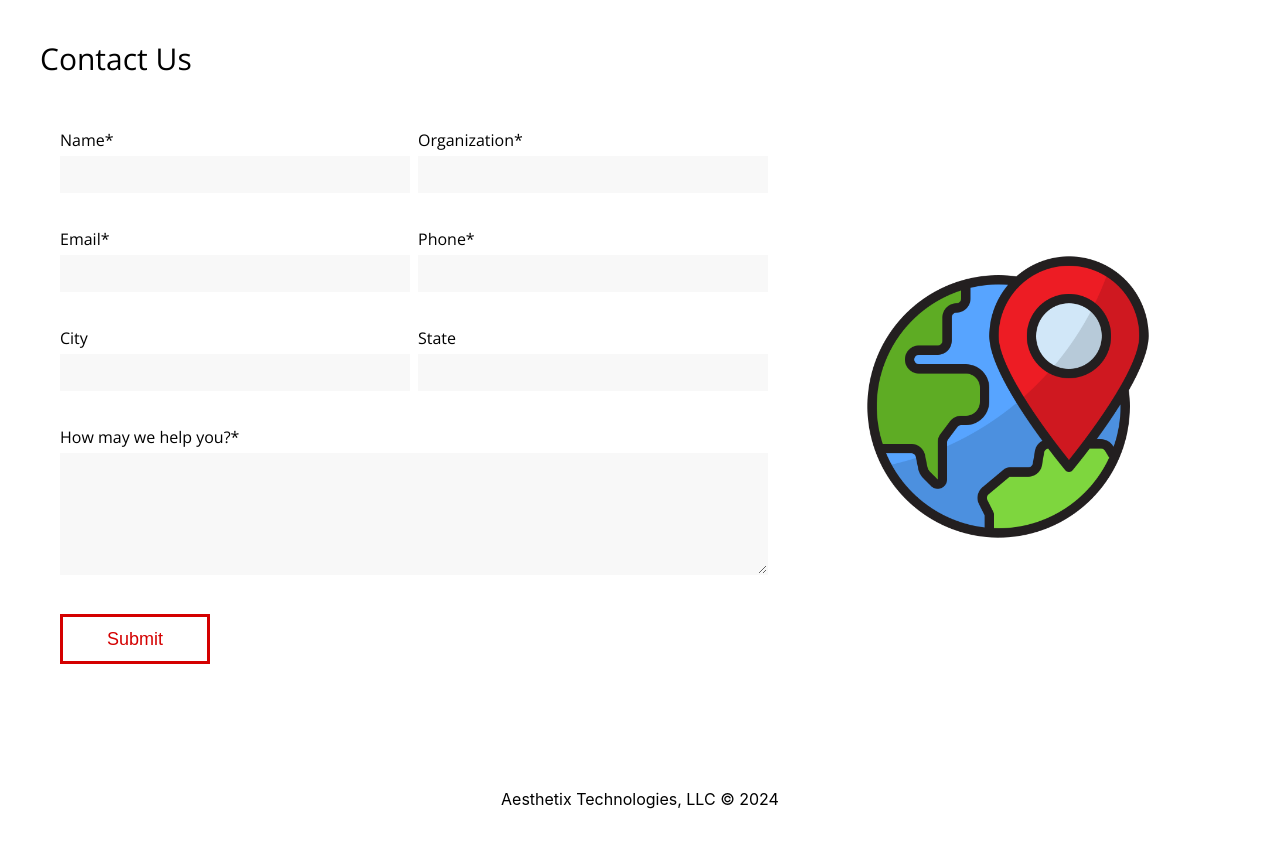
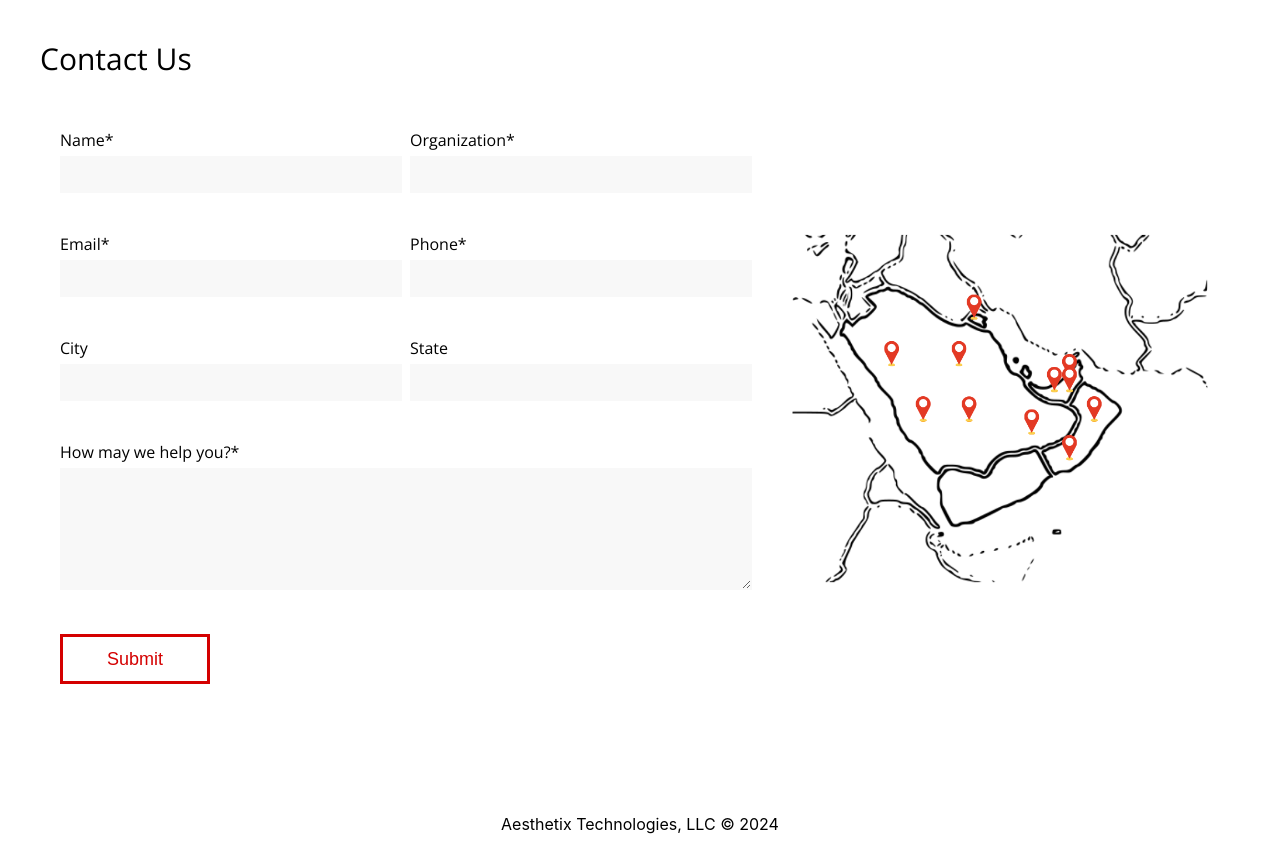
Before and after one commit to vishaalupot/AesthetixV2, a React (Create React App) app: page / in a window 1280 px wide. Shown: the part 4555-5414 px from the top of the page. Before the commit the page ends 5389 px from the top, so only its background shows below. Built offline with nearby package versions, Linux system fonts and the light colour scheme.

Commit message:
Added Image

```diff
--- a/src/components/Partner/Partner.css
+++ b/src/components/Partner/Partner.css
@@ -136,14 +136,14 @@
 }
 
 .map img {
-    max-width: 100%;
-    height: 300px;
+    height: 600px;
 }
 
 .contact-form {
     display: grid;
     grid-template-columns: repeat(2, 1fr);
     gap: 20px;
+    z-index: 100;
 }
 .full-width {
     grid-column: span 2;
--- a/src/components/Partner/Partners.js
+++ b/src/components/Partner/Partners.js
@@ -19,7 +19,7 @@ import fifteen from '../../assets/fifteen.jpg'
 import sixteen from '../../assets/sixteen.jpg'
 import seventeen from '../../assets/seventeen.jpg'
 import eighteen from '../../assets/eighteen.jpg'
-import globe from '../../assets/globe.png'
+import globe from '../../assets/maps1.png'
 
 
 const Partners = () => {
```
Also changed, not shown: src/assets/maps1.png (added).
